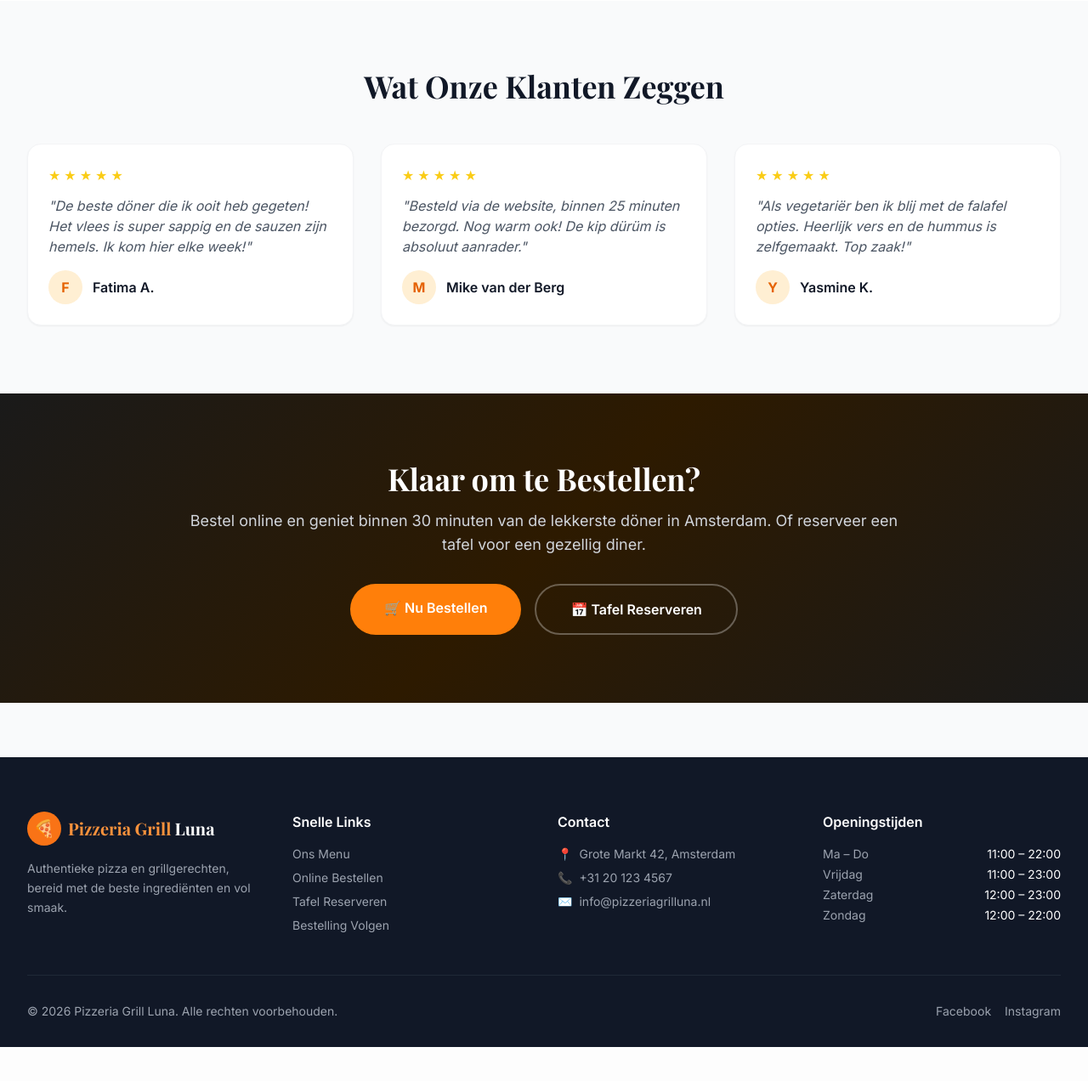
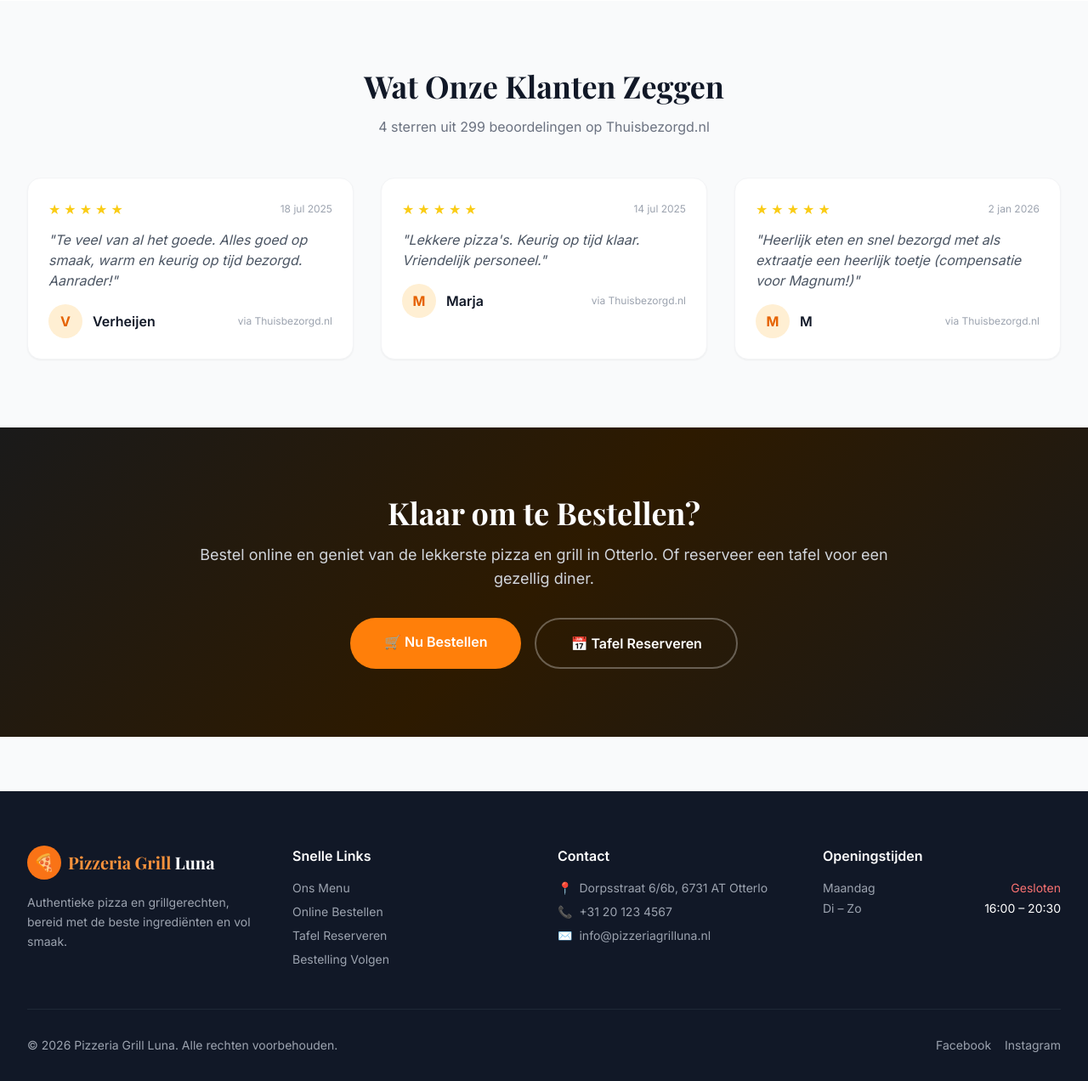
Before and after one commit to JoelEF/restaurantsite, a Laravel app: page / in a window 1280 px wide. Shown: the part 2749-4021 px from the top of the page at 85% size. Before the commit the page ends 3981 px from the top, so only its background shows below. Run offline with Laravel 12, Linux system fonts and the light colour scheme; data comes from the database, SQL or seed files in the repository; some libraries are stand-ins or nearby versions.

Commit message:
Vervang nep-informatie met echte gegevens Pizzeria Grill Luna
- Adres: Dorpsstraat 6/6b, 6731 AT Otterlo (was: Grote Markt 42, Amsterdam)
- Openingstijden: ma gesloten, di t/m zo 16:00-20:30 (in contact, footer)
- Homepage: locatie 'Amsterdam' → 'Otterlo', rating 4★ uit 299 reviews
- Echte Thuisbezorgd.nl beoordelingen op de homepage (Verheijen, Marja, M)
  incl. datum en bronvermelding

https://claude.ai/code/session_012RWn67VHoRZCLh9VbZMB2A

```diff
--- a/resources/views/components/app-layout.blade.php
+++ b/resources/views/components/app-layout.blade.php
@@ -113,7 +113,7 @@
                 <div>
                     <h4 class="text-white font-semibold mb-4">Contact</h4>
                     <ul class="space-y-2 text-sm">
-                        <li class="flex items-center space-x-2"><span>📍</span><span>Grote Markt 42, Amsterdam</span></li>
+                        <li class="flex items-center space-x-2"><span>📍</span><span>Dorpsstraat 6/6b, 6731 AT Otterlo</span></li>
                         <li class="flex items-center space-x-2"><span>📞</span><a href="tel:+31201234567" class="hover:text-orange-400">+31 20 123 4567</a></li>
                         <li class="flex items-center space-x-2"><span>✉️</span><a href="mailto:info@pizzeriagrilluna.nl" class="hover:text-orange-400">info@pizzeriagrilluna.nl</a></li>
                     </ul>
@@ -121,10 +121,8 @@
                 <div>
                     <h4 class="text-white font-semibold mb-4">Openingstijden</h4>
                     <ul class="space-y-1 text-sm">
-                        <li class="flex justify-between"><span>Ma – Do</span><span class="text-white">11:00 – 22:00</span></li>
-                        <li class="flex justify-between"><span>Vrijdag</span><span class="text-white">11:00 – 23:00</span></li>
-                        <li class="flex justify-between"><span>Zaterdag</span><span class="text-white">12:00 – 23:00</span></li>
-                        <li class="flex justify-between"><span>Zondag</span><span class="text-white">12:00 – 22:00</span></li>
+                        <li class="flex justify-between"><span>Maandag</span><span class="text-red-400">Gesloten</span></li>
+                        <li class="flex justify-between"><span>Di – Zo</span><span class="text-white">16:00 – 20:30</span></li>
                     </ul>
                 </div>
             </div>
--- a/resources/views/contact.blade.php
+++ b/resources/views/contact.blade.php
@@ -21,7 +21,7 @@
                                 <span class="text-2xl mt-0.5">📍</span>
                                 <div>
                                     <p class="font-medium text-gray-900">Adres</p>
-                                    <p class="text-gray-500 text-sm">Grote Markt 42<br>1012 AB Amsterdam</p>
+                                    <p class="text-gray-500 text-sm">Dorpsstraat 6/6b<br>6731 AT Otterlo</p>
                                 </div>
                             </li>
                             <li class="flex items-start space-x-3">
@@ -44,7 +44,7 @@
                     <div class="bg-white rounded-2xl shadow-sm border border-gray-100 p-6">
                         <h3 class="font-semibold text-lg mb-4">Openingstijden</h3>
                         <ul class="space-y-2 text-sm">
-                            @foreach(['Ma – Do' => '11:00 – 22:00', 'Vrijdag' => '11:00 – 23:00', 'Zaterdag' => '12:00 – 23:00', 'Zondag' => '12:00 – 22:00'] as $day => $hours)
+                            @foreach(['Maandag' => 'Gesloten', 'Dinsdag' => '16:00 – 20:30', 'Woensdag' => '16:00 – 20:30', 'Donderdag' => '16:00 – 20:30', 'Vrijdag' => '16:00 – 20:30', 'Zaterdag' => '16:00 – 20:30', 'Zondag' => '16:00 – 20:30'] as $day => $hours)
                             <li class="flex justify-between">
                                 <span class="text-gray-500">{{ $day }}</span>
                                 <span class="font-medium text-gray-900">{{ $hours }}</span>
@@ -57,7 +57,7 @@
                     <div class="bg-gray-100 rounded-2xl h-48 flex items-center justify-center text-gray-400 text-center p-4">
                         <div>
                             <span class="text-4xl block mb-2">🗺️</span>
-                            <p class="text-sm">Grote Markt 42, Amsterdam<br><span class="text-xs">Kaart integratie beschikbaar</span></p>
+                            <p class="text-sm">Dorpsstraat 6/6b, Otterlo<br><span class="text-xs">6731 AT Otterlo</span></p>
                         </div>
                     </div>
                 </div>
--- a/resources/views/home.blade.php
+++ b/resources/views/home.blade.php
@@ -12,12 +12,12 @@
             <div class="grid grid-cols-1 lg:grid-cols-2 gap-12 items-center">
                 <div>
                     <div class="inline-flex items-center bg-brand-500/20 border border-brand-500/30 rounded-full px-4 py-2 mb-6">
-                        <span class="text-brand-400 text-sm font-medium">🌟 Authentiek Turks eten sinds 2005</span>
+                        <span class="text-brand-400 text-sm font-medium">🌟 Pizza & Grill in Otterlo</span>
                     </div>
                     <h1 class="font-display text-5xl lg:text-7xl font-bold leading-tight mb-6">
                         De Beste
                         <span class="text-brand-400 block">Döner Kebab</span>
-                        in Amsterdam
+                        in Otterlo
                     </h1>
                     <p class="text-gray-300 text-lg mb-8 leading-relaxed">
                         Verse ingrediënten, authentieke recepten en de warmte van Turkse gastvrijheid.
@@ -44,8 +44,8 @@
                             <div class="text-sm text-gray-400">Gerechten op het menu</div>
                         </div>
                         <div class="text-center">
-                            <div class="font-display text-3xl font-bold text-brand-400">4.8★</div>
-                            <div class="text-sm text-gray-400">Gemiddelde beoordeling</div>
+                            <div class="font-display text-3xl font-bold text-brand-400">4★</div>
+                            <div class="text-sm text-gray-400">299 beoordelingen</div>
                         </div>
                     </div>
                 </div>
@@ -182,23 +182,30 @@
         <div class="max-w-7xl mx-auto px-4 sm:px-6 lg:px-8">
             <div class="text-center mb-12">
                 <h2 class="font-display text-4xl font-bold text-gray-900 mb-4">Wat Onze Klanten Zeggen</h2>
+                <p class="text-gray-500">4 sterren uit 299 beoordelingen op Thuisbezorgd.nl</p>
             </div>
             <div class="grid grid-cols-1 md:grid-cols-3 gap-8">
                 @foreach([
-                    ['name' => 'Fatima A.', 'review' => 'De beste döner die ik ooit heb gegeten! Het vlees is super sappig en de sauzen zijn hemels. Ik kom hier elke week!', 'rating' => 5],
-                    ['name' => 'Mike van der Berg', 'review' => 'Besteld via de website, binnen 25 minuten bezorgd. Nog warm ook! De kip dürüm is absoluut aanrader.', 'rating' => 5],
-                    ['name' => 'Yasmine K.', 'review' => 'Als vegetariër ben ik blij met de falafel opties. Heerlijk vers en de hummus is zelfgemaakt. Top zaak!', 'rating' => 5],
+                    ['name' => 'Verheijen', 'review' => 'Te veel van al het goede. Alles goed op smaak, warm en keurig op tijd bezorgd. Aanrader!', 'rating' => 5, 'date' => '18 jul 2025'],
+                    ['name' => 'Marja', 'review' => 'Lekkere pizza\'s. Keurig op tijd klaar. Vriendelijk personeel.', 'rating' => 5, 'date' => '14 jul 2025'],
+                    ['name' => 'M', 'review' => 'Heerlijk eten en snel bezorgd met als extraatje een heerlijk toetje (compensatie voor Magnum!)', 'rating' => 5, 'date' => '2 jan 2026'],
                 ] as $review)
                 <div class="bg-white rounded-2xl p-6 shadow-sm border border-gray-100 card-hover">
-                    <div class="flex items-center space-x-1 mb-3">
-                        @for($i = 0; $i < $review['rating']; $i++) <span class="text-yellow-400">★</span> @endfor
+                    <div class="flex items-center justify-between mb-3">
+                        <div class="flex items-center space-x-1">
+                            @for($i = 0; $i < $review['rating']; $i++) <span class="text-yellow-400">★</span> @endfor
+                        </div>
+                        <span class="text-xs text-gray-400">{{ $review['date'] }}</span>
                     </div>
                     <p class="text-gray-600 italic mb-4">"{{ $review['review'] }}"</p>
-                    <div class="flex items-center space-x-3">
-                        <div class="w-10 h-10 bg-brand-100 rounded-full flex items-center justify-center text-brand-600 font-bold">
-                            {{ substr($review['name'], 0, 1) }}
+                    <div class="flex items-center justify-between">
+                        <div class="flex items-center space-x-3">
+                            <div class="w-10 h-10 bg-brand-100 rounded-full flex items-center justify-center text-brand-600 font-bold">
+                                {{ substr($review['name'], 0, 1) }}
+                            </div>
+                            <span class="font-semibold text-gray-900">{{ $review['name'] }}</span>
                         </div>
-                        <span class="font-semibold text-gray-900">{{ $review['name'] }}</span>
+                        <span class="text-xs text-gray-400">via Thuisbezorgd.nl</span>
                     </div>
                 </div>
                 @endforeach
@@ -210,7 +217,7 @@
     <section class="hero-gradient text-white py-20">
         <div class="max-w-4xl mx-auto px-4 text-center">
             <h2 class="font-display text-4xl font-bold mb-4">Klaar om te Bestellen?</h2>
-            <p class="text-gray-300 text-lg mb-8">Bestel online en geniet binnen 30 minuten van de lekkerste döner in Amsterdam. Of reserveer een tafel voor een gezellig diner.</p>
+            <p class="text-gray-300 text-lg mb-8">Bestel online en geniet van de lekkerste pizza en grill in Otterlo. Of reserveer een tafel voor een gezellig diner.</p>
             <div class="flex flex-wrap justify-center gap-4">
                 <a href="{{ route('order.index') }}" class="bg-brand-500 hover:bg-brand-400 text-white font-semibold px-10 py-4 rounded-full transition-all duration-300 transform hover:scale-105">
                     🛒 Nu Bestellen
```
Also changed, not shown: resources/views/layouts/app.blade.php (+3 -5 lines).
